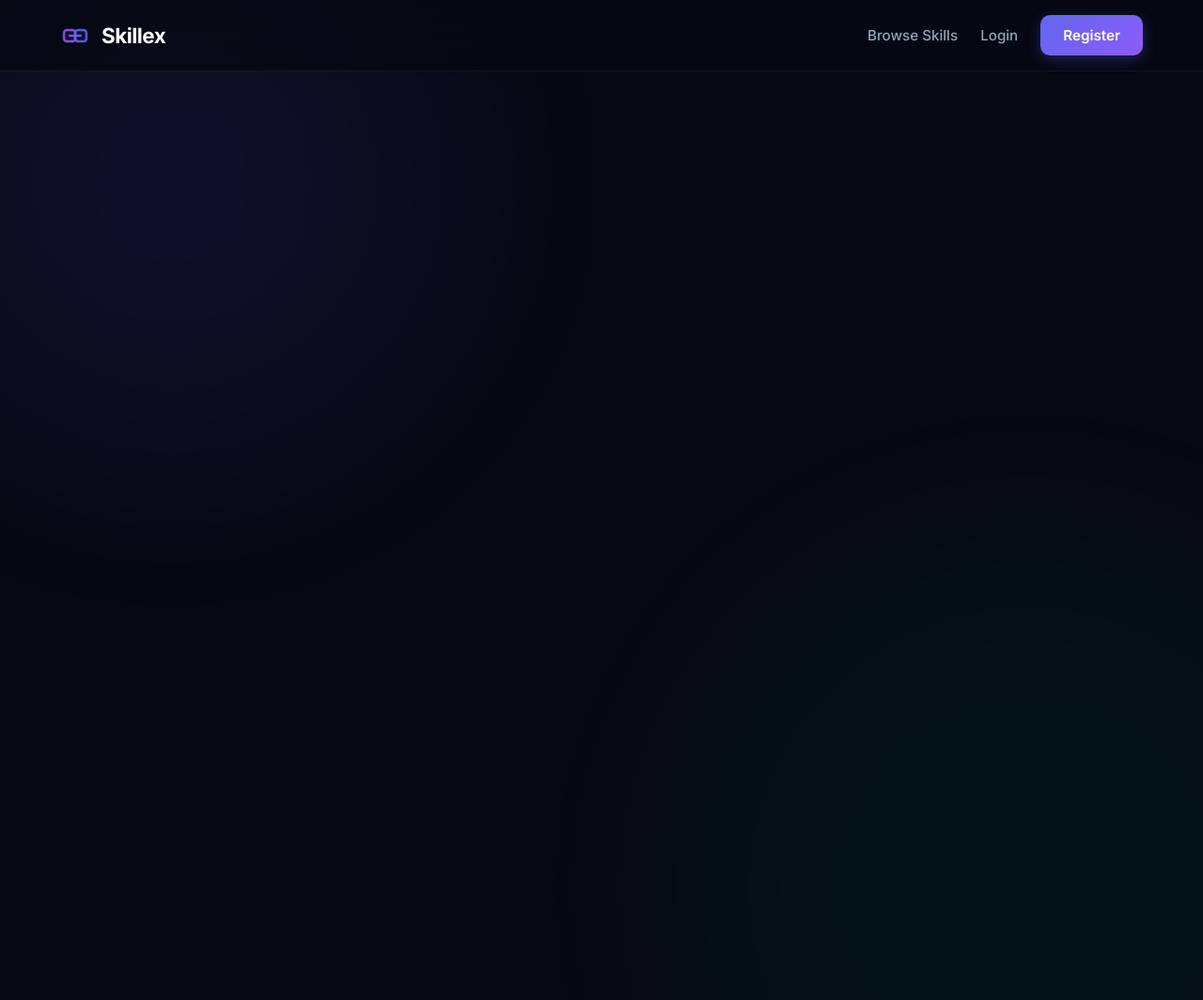
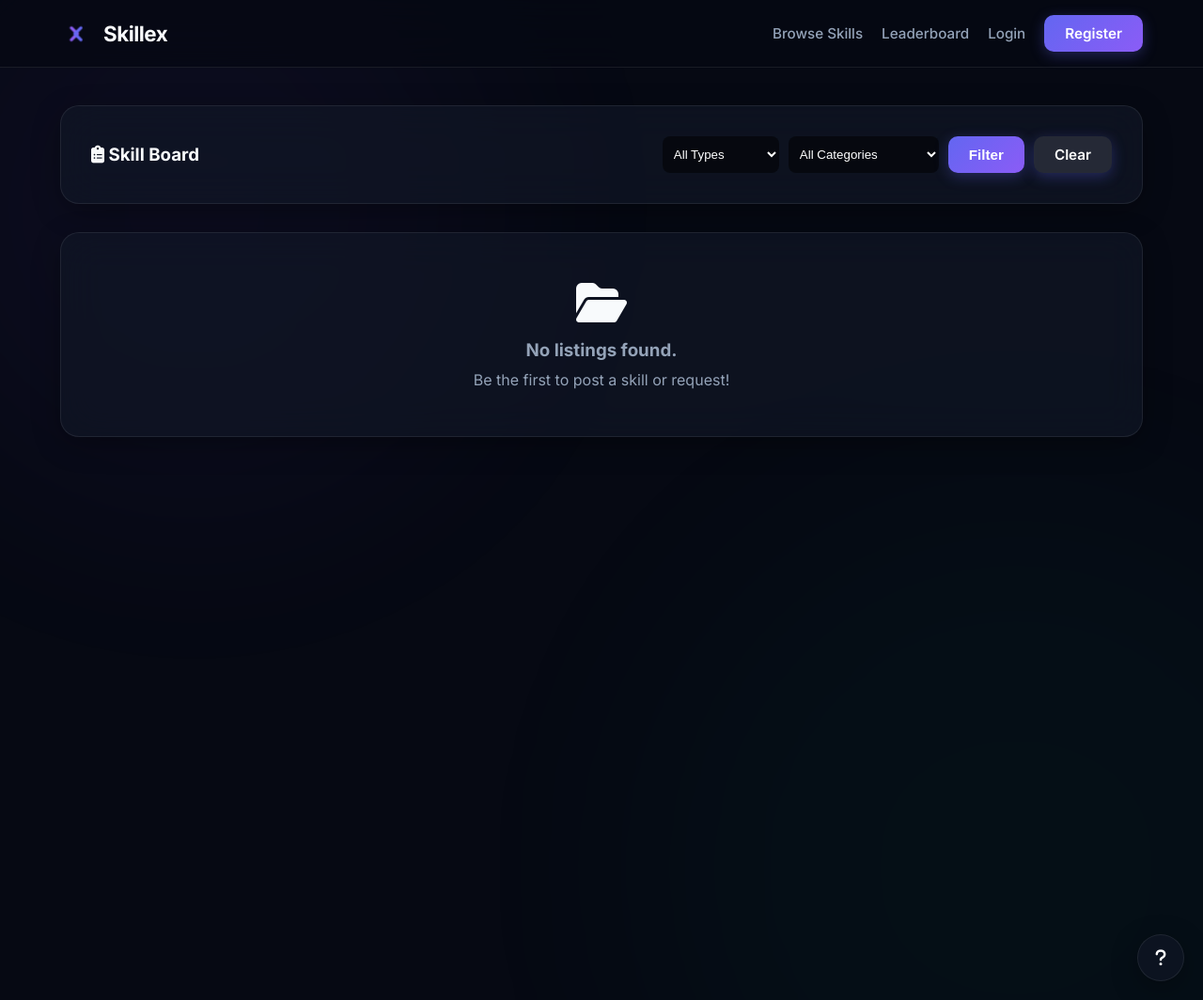
Before and after one commit to pranathi8812-AIML/skillex-live, a Flask app: page /board in a window 1280 px wide. Shown: the whole page at 94% size. Run offline with Flask 3, Linux system fonts and the light colour scheme; data that the repository does not hold is empty.

Commit message:
Restore original content, add interlocking logo, and fix entrance animations

```diff
--- a/templates/base.html
+++ b/templates/base.html
@@ -12,8 +12,8 @@
         :root {
             --bg-base: #060913;
             --surface-glass: rgba(17, 24, 39, 0.65);
-            --surface-border: rgba(255, 255, 255, 0.06);
-            --surface-hover: rgba(255, 255, 255, 0.12);
+            --surface-border: rgba(255, 255, 255, 0.08);
+            --surface-hover: rgba(255, 255, 255, 0.15);
             --accent-indigo: #6366F1;
             --accent-violet: #8B5CF6;
             --accent-teal: #10B981;
@@ -37,21 +37,15 @@
 
         /* Ambient Animated Background Blobs */
         .ambient-bg {
-            position: fixed;
-            top: 0; left: 0; width: 100vw; height: 100vh;
-            z-index: -1;
-            overflow: hidden;
-            pointer-events: none;
+            position: fixed; top: 0; left: 0; width: 100vw; height: 100vh;
+            z-index: -1; overflow: hidden; pointer-events: none;
         }
         .blob {
-            position: absolute;
-            border-radius: 50%;
-            filter: blur(100px);
-            opacity: 0.35;
-            animation: floatBlob 20s infinite alternate ease-in-out;
+            position: absolute; border-radius: 50%; filter: blur(120px); opacity: 0.25;
+            animation: floatBlob 25s infinite alternate ease-in-out;
         }
-        .blob-1 { top: -10%; left: -10%; width: 45vw; height: 45vw; background: rgba(99, 102, 241, 0.25); }
-        .blob-2 { bottom: -20%; right: -10%; width: 55vw; height: 55vw; background: rgba(16, 185, 129, 0.15); animation-delay: -5s; animation-direction: alternate-reverse; }
+        .blob-1 { top: -10%; left: -10%; width: 50vw; height: 50vw; background: rgba(139, 92, 246, 0.2); }
+        .blob-2 { bottom: -20%; right: -10%; width: 60vw; height: 60vw; background: rgba(16, 185, 129, 0.15); animation-delay: -5s; animation-direction: alternate-reverse; }
 
         @keyframes floatBlob {
             0% { transform: translate(0, 0) scale(1); }
@@ -61,33 +55,29 @@
         /* Glass Surfaces */
         .glass-card {
             background: var(--surface-glass);
-            backdrop-filter: blur(20px);
-            -webkit-backdrop-filter: blur(20px);
+            backdrop-filter: blur(20px); -webkit-backdrop-filter: blur(20px);
             border: 1px solid var(--surface-border);
             border-radius: 20px;
             padding: 32px;
-            box-shadow: 0 8px 32px -4px rgba(0, 0, 0, 0.3);
+            box-shadow: 0 8px 32px -4px rgba(0, 0, 0, 0.4);
             transition: all 0.3s cubic-bezier(0.25, 0.8, 0.25, 1);
             position: relative;
-            overflow: hidden;
         }
 
         /* Interactive Buttons */
         .btn-primary, .btn-secondary, .btn-teal {
             display: inline-flex; align-items: center; justify-content: center;
-            gap: 8px; padding: 12px 24px; border-radius: 10px;
+            gap: 8px; padding: 10px 22px; border-radius: 10px;
             font-weight: 600; font-size: 0.95rem; cursor: pointer;
             text-decoration: none; border: none; color: white;
             transition: all 0.2s cubic-bezier(0.4, 0, 0.2, 1);
-            position: relative; overflow: hidden;
         }
-
         .btn-primary {
             background: linear-gradient(135deg, var(--accent-indigo), var(--accent-violet));
             box-shadow: 0 4px 15px rgba(99, 102, 241, 0.3);
         }
         .btn-secondary {
-            background: rgba(255, 255, 255, 0.03);
+            background: rgba(255, 255, 255, 0.05);
             border: 1px solid var(--surface-border);
             color: var(--text-main);
         }
@@ -95,63 +85,53 @@
             background: linear-gradient(135deg, #059669, #10B981);
             box-shadow: 0 4px 15px rgba(16, 185, 129, 0.25);
         }
-
-        /* Button Hover & Click States */
         .btn-primary:hover, .btn-teal:hover {
             transform: translateY(-2px);
-            box-shadow: 0 8px 20px rgba(0, 0, 0, 0.4);
+            box-shadow: 0 8px 20px rgba(0, 0, 0, 0.5);
             filter: brightness(1.1);
         }
         .btn-secondary:hover {
-            background: rgba(255, 255, 255, 0.08);
+            background: rgba(255, 255, 255, 0.1);
             border-color: var(--surface-hover);
             transform: translateY(-2px);
         }
-        .btn-primary:active, .btn-secondary:active, .btn-teal:active {
-            transform: translateY(1px) scale(0.97);
+
+        /* Navbar & Entrance Animation */
+        .navbar {
+            display: flex; justify-content: space-between; align-items: center;
+            padding: 16px 5%; background: rgba(6, 9, 19, 0.75);
+            backdrop-filter: blur(24px); border-bottom: 1px solid var(--surface-border);
+            position: sticky; top: 0; z-index: 1000;
+            animation: navFadeDown 0.6s cubic-bezier(0.16, 1, 0.3, 1) forwards;
+        }
+        @keyframes navFadeDown {
+            from { opacity: 0; transform: translateY(-20px); }
+            to { opacity: 1; transform: translateY(0); }
         }
 
-        /* Animated Navbar */
-        .navbar {
-            display: flex; justify-content: space-between; align-items: center;
-            padding: 16px 5%; background: rgba(6, 9, 19, 0.8);
-            backdrop-filter: blur(24px); border-bottom: 1px solid var(--surface-border);
-            position: sticky; top: 0; z-index: 1000;
-            animation: fadeDown 0.6s cubic-bezier(0.16, 1, 0.3, 1) forwards;
-        }
-
-        /* Brand Logo Animation */
+        /* NEW INTERLOCKING BRAND MARK */
         .nav-brand {
             display: flex; align-items: center; gap: 12px;
             font-size: 1.4rem; font-weight: 700; color: var(--text-main);
             text-decoration: none; letter-spacing: -0.5px;
         }
-        .brand-icon {
-            width: 32px; height: 32px;
-            overflow: visible;
+        .brand-icon { width: 34px; height: 34px; overflow: visible; }
+
+        .brand-shape-left { animation: interlockLeft 3.5s cubic-bezier(0.4, 0, 0.2, 1) infinite; }
+        .brand-shape-right { animation: interlockRight 3.5s cubic-bezier(0.4, 0, 0.2, 1) infinite; }
+
+        @keyframes interlockLeft {
+            0%, 100% { transform: translateX(0); stroke: var(--accent-violet); filter: drop-shadow(0 0 0 transparent); }
+            40%, 60% { transform: translateX(5px); stroke: #A78BFA; filter: drop-shadow(0 0 8px rgba(167, 139, 250, 0.6)); }
         }
-        .brand-part-1 { animation: exchangeSlide1 4s cubic-bezier(0.4, 0, 0.2, 1) infinite; }
-        .brand-part-2 { animation: exchangeSlide2 4s cubic-bezier(0.4, 0, 0.2, 1) infinite; }
-
-        .nav-brand:hover .brand-part-1 { animation-duration: 1.5s; filter: drop-shadow(0 0 8px var(--accent-indigo)); }
-        .nav-brand:hover .brand-part-2 { animation-duration: 1.5s; filter: drop-shadow(0 0 8px var(--accent-violet)); }
-        .nav-brand:active { transform: scale(0.95); transition: 0.1s; }
-
-        @keyframes exchangeSlide1 {
-            0%, 10% { transform: translateX(0) scale(1); }
-            30% { transform: translateX(8px) scale(1.1); }
-            45% { transform: translateX(4px) scale(1); opacity: 0.8; }
-            70%, 100% { transform: translateX(0) scale(1); }
+        @keyframes interlockRight {
+            0%, 100% { transform: translateX(0); stroke: var(--accent-indigo); filter: drop-shadow(0 0 0 transparent); }
+            40%, 60% { transform: translateX(-5px); stroke: #818CF8; filter: drop-shadow(0 0 8px rgba(129, 140, 248, 0.6)); }
         }
-        @keyframes exchangeSlide2 {
-            0%, 10% { transform: translateX(0) scale(1); }
-            30% { transform: translateX(-8px) scale(1.1); }
-            45% { transform: translateX(-4px) scale(1); opacity: 0.8; }
-            70%, 100% { transform: translateX(0) scale(1); }
-        }
+        .nav-brand:hover .brand-shape-left, .nav-brand:hover .brand-shape-right { animation-duration: 1.5s; }
 
         /* Nav Links with Hover Sweep */
-        .nav-links { display: flex; gap: 24px; align-items: center; }
+        .nav-links { display: flex; gap: 20px; align-items: center; }
         .nav-links a.nav-item {
             color: var(--text-muted); text-decoration: none;
             font-size: 0.95rem; font-weight: 500; position: relative;
@@ -160,8 +140,7 @@
         .nav-links a.nav-item::after {
             content: ''; position: absolute; bottom: 0; left: 0;
             width: 0; height: 2px; background: var(--accent-indigo);
-            transition: width 0.3s cubic-bezier(0.4, 0, 0.2, 1);
-            border-radius: 2px;
+            transition: width 0.3s cubic-bezier(0.4, 0, 0.2, 1); border-radius: 2px;
         }
         .nav-links a.nav-item:hover { color: var(--text-main); }
         .nav-links a.nav-item:hover::after { width: 100%; }
@@ -172,36 +151,24 @@
             color: var(--text-main); font-size: 1.5rem; cursor: pointer;
         }
 
-        @media (max-width: 768px) {
+        @media (max-width: 850px) {
             .menu-toggle { display: block; }
             .nav-links {
                 position: absolute; top: 100%; left: 0; width: 100%;
-                flex-direction: column; background: rgba(17, 24, 39, 0.95);
+                flex-direction: column; background: rgba(17, 24, 39, 0.98);
                 backdrop-filter: blur(20px); border-bottom: 1px solid var(--surface-border);
                 padding: 0; max-height: 0; overflow: hidden;
                 transition: max-height 0.4s cubic-bezier(0.4, 0, 0.2, 1);
             }
-            .nav-links.active { max-height: 400px; padding: 20px 0; }
+            .nav-links.active { max-height: 500px; padding: 20px 0; }
             .nav-links a.nav-item, .nav-links .btn-primary, .nav-links .btn-teal {
                 width: 90%; text-align: center; margin: 5px auto;
             }
         }
 
-        /* Entrance Animations */
-        @keyframes fadeDown {
-            from { opacity: 0; transform: translateY(-20px); }
-            to { opacity: 1; transform: translateY(0); }
-        }
-        @keyframes fadeUp {
-            from { opacity: 0; transform: translateY(30px); }
-            to { opacity: 1; transform: translateY(0); }
-        }
+        .main-content { flex-grow: 1; padding: 40px 5%; max-width: 1400px; width: 100%; margin: 0 auto; }
 
-        .main-content {
-            flex-grow: 1; padding: 40px 5%; max-width: 1400px; width: 100%; margin: 0 auto;
-        }
-
-        /* Accessibility: Reduced Motion */
+        /* Accessibility */
         @media (prefers-reduced-motion: reduce) {
             *, ::before, ::after { animation-duration: 0.01ms !important; animation-iteration-count: 1 !important; transition-duration: 0.01ms !important; scroll-behavior: auto !important; }
             .blob { animation: none !important; }
@@ -210,20 +177,19 @@
 </head>
 
 <body>
-    <!-- Animated Ambient Background -->
+    <!-- Ambient Background Layer -->
     <div class="ambient-bg">
         <div class="blob blob-1"></div>
         <div class="blob blob-2"></div>
     </div>
 
+    <!-- NAVBAR -->
     <nav class="navbar">
         <a href="{{ url_for('home') }}" class="nav-brand">
-            <!-- Bespoke Skillex Animated Brand Mark -->
+            <!-- Interlocking Skills Logo -->
             <svg class="brand-icon" viewBox="0 0 32 32" fill="none" xmlns="http://www.w3.org/2000/svg">
-                <rect class="brand-part-1" x="4" y="10" width="12" height="12" rx="3" stroke="#8B5CF6" stroke-width="2.5" fill="rgba(139, 92, 246, 0.1)"/>
-                <rect class="brand-part-2" x="16" y="10" width="12" height="12" rx="3" stroke="#6366F1" stroke-width="2.5" fill="rgba(99, 102, 241, 0.1)"/>
-                <path class="brand-part-1" d="M10 16 H 16" stroke="#8B5CF6" stroke-width="2.5" stroke-linecap="round"/>
-                <path class="brand-part-2" d="M16 16 H 22" stroke="#6366F1" stroke-width="2.5" stroke-linecap="round"/>
+                <path class="brand-shape-left" d="M11 10 L17 16 L11 22" stroke="var(--accent-violet)" stroke-width="3" stroke-linecap="round" stroke-linejoin="round"/>
+                <path class="brand-shape-right" d="M21 10 L15 16 L21 22" stroke="var(--accent-indigo)" stroke-width="3" stroke-linecap="round" stroke-linejoin="round"/>
             </svg>
             Skillex
         </a>
@@ -233,7 +199,10 @@
         </button>
 
         <div class="nav-links" id="navMenu">
+            <!-- LEADERBOARD & ALL ORIGINAL LINKS -->
             <a href="{{ url_for('board') }}" class="nav-item">Browse Skills</a>
+            <a href="{{ url_for('leaderboard') }}" class="nav-item">Leaderboard</a>
+
             {% if current_user.is_authenticated %}
                 <a href="{{ url_for('post_listing') }}" class="nav-item">Post Skill</a>
                 <a href="{{ url_for('paid_services') }}" class="btn-teal">Hire Help</a>
@@ -247,4 +216,35 @@
         </div>
     </nav>
 
+    <!-- MAIN CONTENT BLOCK (CRITICAL FOR YOUR APP TO WORK) -->
+    <main class="main-content">
+        {% block content %}{% endblock %}
+    </main>
+
+    <!-- FLOATING HELP BUTTON / MODAL OVERLAY -->
+    <div style="position: fixed; bottom: 20px; right: 20px; z-index: 1000;">
+        <button onclick="document.getElementById('helpModal').style.display='flex'" class="glass-card" style="border-radius: 50%; width: 50px; height: 50px; cursor: pointer; color: white; display: flex; align-items: center; justify-content: center; font-size: 1.2rem; transition: transform 0.3s; padding: 0;" onmouseover="this.style.transform='scale(1.1)'" onmouseout="this.style.transform='scale(1)'">
+            <i class="fa-solid fa-question"></i>
+        </button>
+    </div>
+
+    <!-- HELP OVERLAY MODAL -->
+    <div id="helpModal" style="display: none; position: fixed; top: 0; left: 0; width: 100%; height: 100%; background: rgba(0,0,0,0.7); z-index: 2000; align-items: center; justify-content: center; backdrop-filter: blur(5px);">
+        <div class="glass-card" style="max-width: 500px; width: 90%; position: relative; animation: fadeUp 0.3s ease-out;">
+            <button onclick="document.getElementById('helpModal').style.display='none'" style="position: absolute; top: 15px; right: 15px; background: none; border: none; color: var(--text-muted); font-size: 1.5rem; cursor: pointer;">
+                <i class="fa-solid fa-xmark"></i>
+            </button>
+            <h2 style="margin-bottom: 15px; color: var(--accent-violet);">
+                <i class="fa-solid fa-lightbulb"></i> How Skillex Works
+            </h2>
+            <ul style="color: var(--text-muted); line-height: 1.8; margin-left: 20px; margin-bottom: 25px;">
+                <li><strong>Community Credits:</strong> Everyone starts with credits. Earn more by helping neighbors, and spend them when you need a hand.</li>
+                <li><strong>Skill Board:</strong> Trade casual talents like tutoring, cooking, or yard work without using real money.</li>
+                <li><strong>Paid Services:</strong> Need a certified professional? Use the "Hire Help" section to pay directly for skilled labor.</li>
+                <li><strong>Privacy First:</strong> You must send a connection request before you can chat with another user.</li>
+            </ul>
+            <button onclick="document.getElementById('helpModal').style.display='none'" class="btn-primary" style="width: 100%; padding: 12px; font-size: 1.1rem;">Got it!</button>
+        </div>
+    </div>
+</body>
 </html>
```
Also changed, not shown: templates/home.html (+27 -38 lines).
